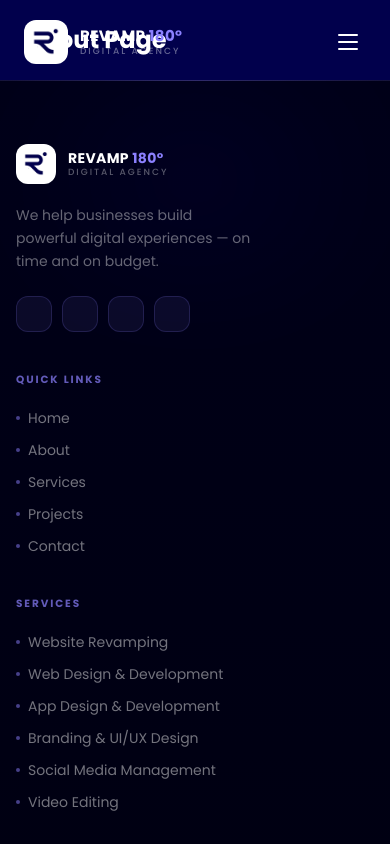
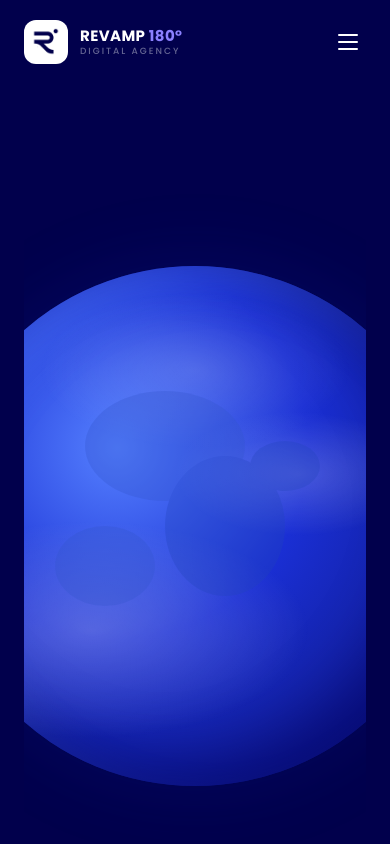
Before and after one commit to DevHassan101/Revamp180-Website, a Next.js app: page /about in a window 390 px wide. Shown: the top 844 px of the page. Built offline with nearby package versions, Linux system fonts and the light colour scheme; some icons are missing.

Commit message:
working on about

```diff
--- a/app/about/page.tsx
+++ b/app/about/page.tsx
@@ -1,7 +1,293 @@
+
+"use client";
+import { useEffect, useRef, useState } from "react";
+
+
 export default function AboutPage() {
+  const containerRef = useRef(null);
+  const [scrollProgress, setScrollProgress] = useState(0);
+
+  useEffect(() => {
+    const handleScroll = () => {
+      const container = containerRef.current;
+      if (!container) return;
+      const { top, height } = container.getBoundingClientRect();
+      const windowHeight = window.innerHeight;
+      const totalScroll = height - windowHeight;
+      const scrolled = -top;
+      const progress = Math.min(Math.max(scrolled / totalScroll, 0), 1);
+      setScrollProgress(progress);
+    };
+
+    window.addEventListener("scroll", handleScroll, { passive: true });
+    return () => window.removeEventListener("scroll", handleScroll);
+  }, []);
+
+
+  const p = scrollProgress;
+
+  // Globe X: starts at 50% (center), moves to ~10% (left)
+  const globeLeftPercent =
+    p < 0.3
+      ? 50
+      : p < 0.7
+        ? 50 - ((p - 0.3) / 0.4) * 40
+        : 10;
+
+  // Globe scale: starts big, shrinks as it moves left
+  const globeScale =
+    p < 0.3
+      ? 1
+      : p < 0.7
+        ? 1 - ((p - 0.3) / 0.4) * 0.45
+        : 0.55;
+
+  // Orange beam cone: appears after p=0.4
+  const beamOpacity = p < 0.4 ? 0 : Math.min((p - 0.4) / 0.3, 1);
+  // Cone width angle: from thin line to full spread
+  const coneSpread = p < 0.4 ? 0 : Math.min((p - 0.4) / 0.3, 1);
+
+  // Text opacity: fades in after p=0.65
+  const textOpacity = p < 0.65 ? 0 : Math.min((p - 0.65) / 0.2, 1);
+  const textTranslateY = p < 0.65 ? 30 : 30 - ((p - 0.65) / 0.2) * 30;
+
+  // Orange fill background: spreads from right
+  const orangeFillOpacity = p < 0.6 ? 0 : Math.min((p - 0.6) / 0.25, 1);
+
+  // Checkerboard pattern opacity (top-right decorative squares)
+  const checkerOpacity = p < 0.65 ? 0 : Math.min((p - 0.65) / 0.2, 1);
+
+  // Section label opacity
+  const labelOpacity = textOpacity;
+
+
   return (
-    <main className="p-6">
-      <h1 className="text-2xl font-bold text-white">About Page</h1>
+    <main className="p-6 mt-20">
+      <div
+        ref={containerRef}
+        style={{ height: "500vh", position: "relative" }}
+      >
+        {/* Sticky viewport */}
+        <div
+          style={{
+            position: "sticky",
+            top: 0,
+            height: "100vh",
+            overflow: "hidden",
+          }}
+        >
+          {/* Orange fill background layer */}
+          <div
+            style={{
+              position: "absolute",
+              inset: 0,
+              backgroundColor: "#f26419",
+              opacity: orangeFillOpacity,
+              zIndex: 1,
+              transition: "opacity 0.05s linear",
+            }}
+          />
+
+          {/* Decorative checkerboard squares (top right) */}
+          {orangeFillOpacity > 0 && (
+            <div
+              style={{
+                position: "absolute",
+                top: 0,
+                right: 0,
+                width: 220,
+                height: 220,
+                opacity: checkerOpacity * 0.45,
+                zIndex: 3,
+                display: "grid",
+                gridTemplateColumns: "repeat(3, 1fr)",
+                gridTemplateRows: "repeat(3, 1fr)",
+                gap: 4,
+              }}
+            >
+              {[...Array(9)].map((_, i) => (
+                <div
+                  key={i}
+                  style={{
+                    backgroundColor: "#c94e0a",
+                    borderRadius: 2,
+                    visibility:
+                      i === 0 || i === 2 || i === 4 || i === 6 || i === 8
+                        ? "hidden"
+                        : "visible",
+                  }}
+                />
+              ))}
+            </div>
+          )}
+
+          {/* Orange beam / cone */}
+          {beamOpacity > 0 && (
+            <svg
+              style={{
+                position: "absolute",
+                inset: 0,
+                width: "100%",
+                height: "100%",
+                zIndex: 2,
+                opacity: beamOpacity,
+              }}
+              viewBox="0 0 1536 768"
+              preserveAspectRatio="xMidYMid slice"
+            >
+              <polygon
+                points={`
+                ${globeLeftPercent * 15.36}, ${384 - coneSpread * 230}
+                ${globeLeftPercent * 15.36}, ${384 + coneSpread * 230}
+                1700, 900
+                1700, -100
+              `}
+                fill="#f26419"
+              />
+            </svg>
+          )}
+
+          {/* Globe */}
+          <div
+            style={{
+              position: "absolute",
+              top: "50%",
+              left: `${globeLeftPercent}%`,
+              transform: `translate(-50%, -50%) scale(${globeScale})`,
+              width: 520,
+              height: 520,
+              zIndex: 4,
+              transition: "transform 0.05s linear, left 0.05s linear",
+            }}
+          >
+            <Globe />
+          </div>
+
+          {/* Text overlay */}
+          {textOpacity > 0 && (
+            <div
+              style={{
+                position: "absolute",
+                left: "28%",
+                top: "50%",
+                transform: `translateY(calc(-50% + ${textTranslateY}px))`,
+                zIndex: 5,
+                opacity: textOpacity,
+                maxWidth: 760,
+                paddingRight: "2rem",
+              }}
+            >
+              <p
+                style={{
+                  color: "rgba(255,255,255,0.75)",
+                  fontSize: 13,
+                  letterSpacing: "0.12em",
+                  textTransform: "uppercase",
+                  fontFamily: "'Helvetica Neue', Helvetica, Arial, sans-serif",
+                  fontWeight: 400,
+                  marginBottom: 24,
+                }}
+              >
+                — About Crowd
+              </p>
+              <h1
+                style={{
+                  color: "#ffffff",
+                  fontSize: "clamp(2.2rem, 4.5vw, 4rem)",
+                  fontFamily: "'Helvetica Neue', Helvetica, Arial, sans-serif",
+                  fontWeight: 300,
+                  lineHeight: 1.15,
+                  margin: 0,
+                  letterSpacing: "-0.01em",
+                }}
+              >
+                Huge ambition doesn&apos;t mean
+                <br />
+                employing a huge global agency
+              </h1>
+            </div>
+          )}
+
+
+          {/* Scroll hint */}
+          {p < 0.05 && (
+            <div
+              style={{
+                position: "absolute",
+                bottom: 90,
+                left: "50%",
+                transform: "translateX(-50%)",
+                zIndex: 10,
+                color: "rgba(255,255,255,0.4)",
+                fontSize: 12,
+                letterSpacing: "0.1em",
+                fontFamily: "'Helvetica Neue', Arial, sans-serif",
+                textTransform: "uppercase",
+                animation: "fadeUpDown 2s ease-in-out infinite",
+              }}
+            >
+              scroll ↓
+            </div>
+          )}
+        </div>
+
+        <style>{`
+        @keyframes fadeUpDown {
+          0%, 100% { opacity: 0.4; transform: translateX(-50%) translateY(0); }
+          50% { opacity: 0.8; transform: translateX(-50%) translateY(-6px); }
+        }
+      `}</style>
+      </div>
     </main>
   );
+
+
+
+  function Globe() {
+    return (
+      <div
+        style={{
+          width: "100%",
+          height: "100%",
+          borderRadius: "50%",
+          background:
+            "radial-gradient(circle at 35% 35%, #5580ff 0%, #1a2fd4 40%, #0a0f6b 100%)",
+          boxShadow:
+            "inset -30px -20px 60px rgba(0,0,100,0.6), inset 20px 20px 40px rgba(100,150,255,0.3), 0 0 80px rgba(30,50,200,0.15)",
+          position: "relative",
+          overflow: "hidden",
+        }}
+      >
+        {/* Cloud layer simulation */}
+        <div
+          style={{
+            position: "absolute",
+            inset: 0,
+            borderRadius: "50%",
+            background: `
+            radial-gradient(ellipse 60% 30% at 30% 70%, rgba(255,255,255,0.25) 0%, transparent 70%),
+            radial-gradient(ellipse 40% 20% at 70% 40%, rgba(255,255,255,0.2) 0%, transparent 60%),
+            radial-gradient(ellipse 50% 25% at 50% 20%, rgba(255,255,255,0.15) 0%, transparent 60%)
+          `,
+          }}
+        />
+        {/* Continent hints */}
+        <svg
+          style={{
+            position: "absolute",
+            inset: 0,
+            width: "100%",
+            height: "100%",
+            opacity: 0.3,
+          }}
+          viewBox="0 0 520 520"
+        >
+          <ellipse cx="230" cy="180" rx="80" ry="55" fill="#3355cc" />
+          <ellipse cx="290" cy="260" rx="60" ry="70" fill="#2244bb" />
+          <ellipse cx="170" cy="300" rx="50" ry="40" fill="#3355cc" />
+          <ellipse cx="350" cy="200" rx="35" ry="25" fill="#2244bb" />
+        </svg>
+      </div>
+    );
+  }
 }
```
